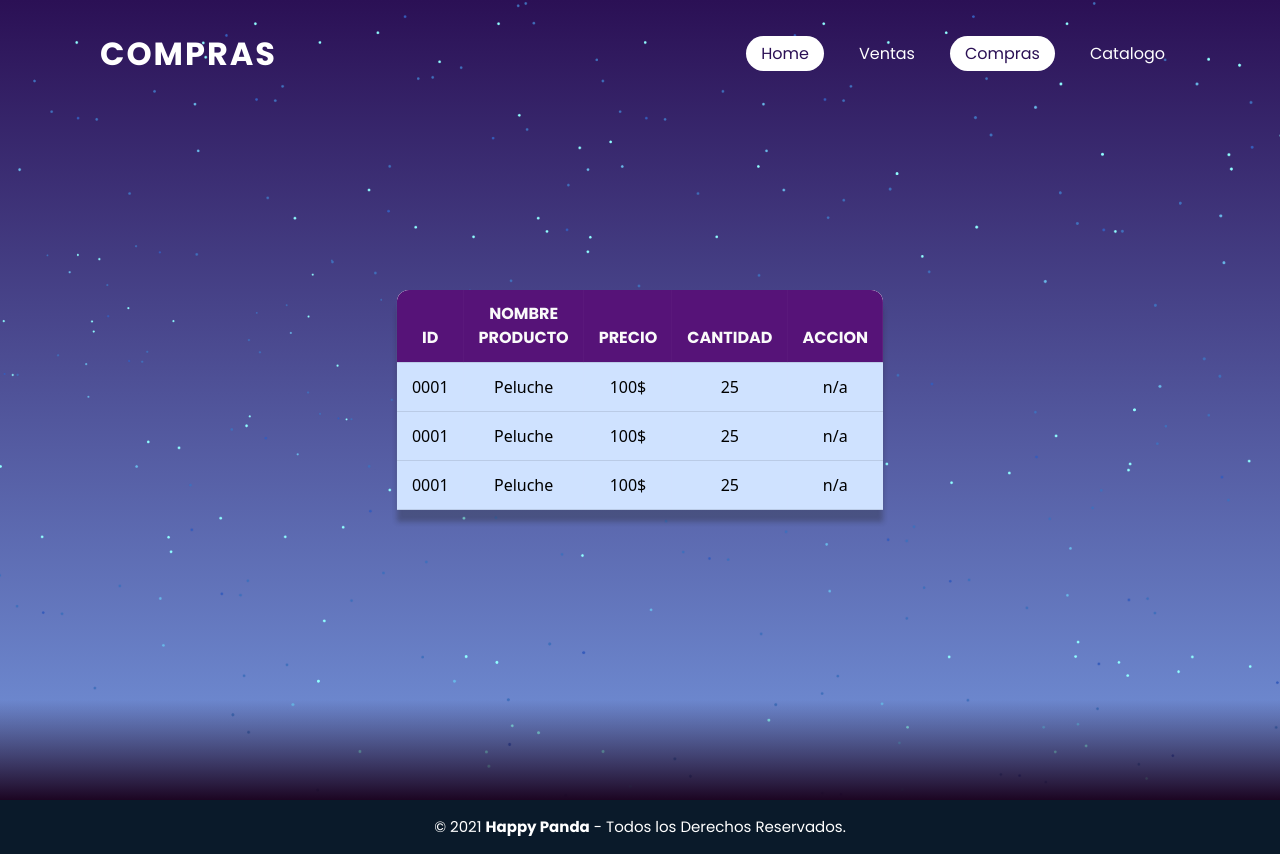
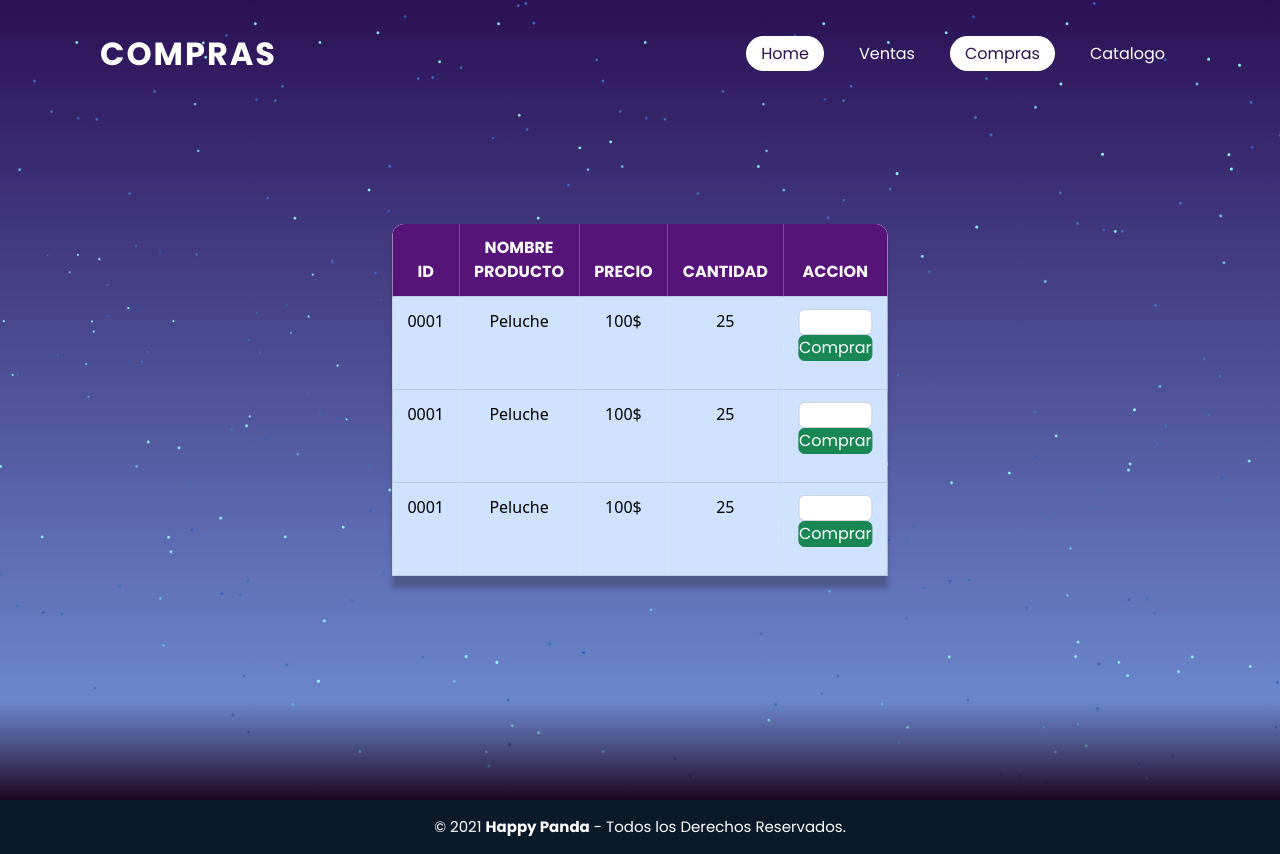
Before and after one commit to ManuelBdv/Happy-Panda, an Angular app: page /compra in a window 1280 px wide. Built offline with nearby package versions, Linux system fonts and the light colour scheme.

Commit message:
Added inputs and buttons

```diff
--- a/src/app/compra/compra.component.html
+++ b/src/app/compra/compra.component.html
@@ -44,21 +44,37 @@
                                     <td>Peluche</td>
                                     <td>100$</td>
                                     <td>25</td>
-                                    <td>n/a</td>
+                                    <td>
+                                        <div class="mb-3">
+                                          <input type="text" class="form-control" name="" id="" aria-describedby="helpId" placeholder="">
+                                          <button type="button" class="btn btn-success">Comprar</button>
+                                        </div>
+
+                                    </td>
                                 </tr>
                                 <tr class="">
                                     <td>0001</td>
                                     <td>Peluche</td>
                                     <td>100$</td>
                                     <td>25</td>
-                                    <td>n/a</td>
+                                    <td>
+                                        <div class="mb-3">
+                                            <input type="text" class="form-control" name="" id="" aria-describedby="helpId" placeholder="">
+                                            <button type="button" class="btn btn-success">Comprar</button>
+                                          </div>
+                                    </td>
                                 </tr>
                                 <tr class="">
                                     <td>0001</td>
                                     <td>Peluche</td>
                                     <td>100$</td>
                                     <td>25</td>
-                                    <td>n/a</td>
+                                    <td>
+                                        <div class="mb-3">
+                                            <input type="text" class="form-control" name="" id="" aria-describedby="helpId" placeholder="">
+                                            <button type="button" class="btn btn-success">Comprar</button>
+                                          </div>
+                                    </td>
                                 </tr>
                             </tbody>
                         </table>
--- a/src/app/venta/venta.component.html
+++ b/src/app/venta/venta.component.html
@@ -44,21 +44,36 @@
                                     <td>Peluche</td>
                                     <td>100$</td>
                                     <td>25</td>
-                                    <td>n/a</td>
+                                    <td>
+                                        <div class="mb-3">
+                                        <input type="text" class="form-control" name="" id="" aria-describedby="helpId" placeholder="">
+                                        <button type="button" class="btn btn-primary">Vender</button>
+                                        </div>
+                                    </td>
                                 </tr>
                                 <tr class="">
                                     <td>0001</td>
                                     <td>Peluche</td>
                                     <td>100$</td>
                                     <td>25</td>
-                                    <td>n/a</td>
+                                    <td>
+                                        <div class="mb-3">
+                                            <input type="text" class="form-control" name="" id="" aria-describedby="helpId" placeholder="">
+                                            <button type="button" class="btn btn-primary">Vender</button>
+                                        </div>
+                                    </td>
                                 </tr>
                                 <tr class="">
                                     <td>0001</td>
                                     <td>Peluche</td>
                                     <td>100$</td>
                                     <td>25</td>
-                                    <td>n/a</td>
+                                    <td>
+                                        <div class="mb-3">
+                                            <input type="text" class="form-control" name="" id="" aria-describedby="helpId" placeholder="">
+                                            <button type="button" class="btn btn-primary">Vender</button>
+                                        </div>
+                                    </td>
                                 </tr>
                             </tbody>
                         </table>
```
